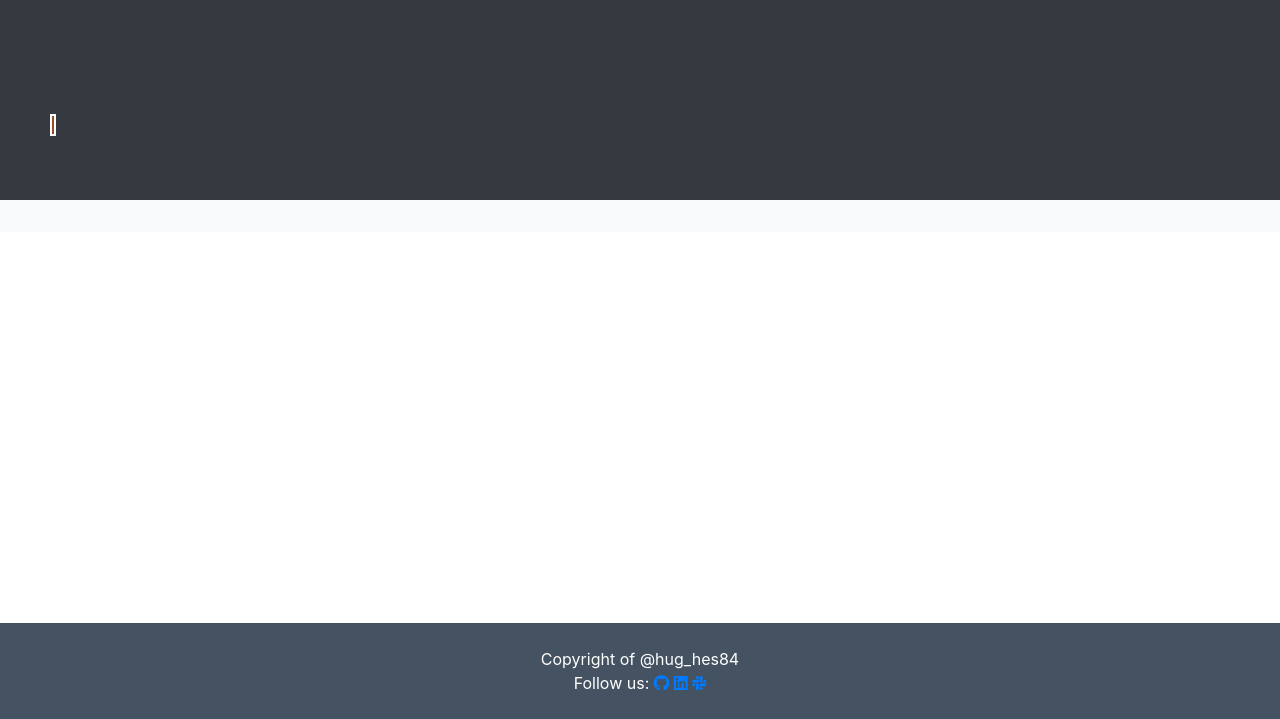
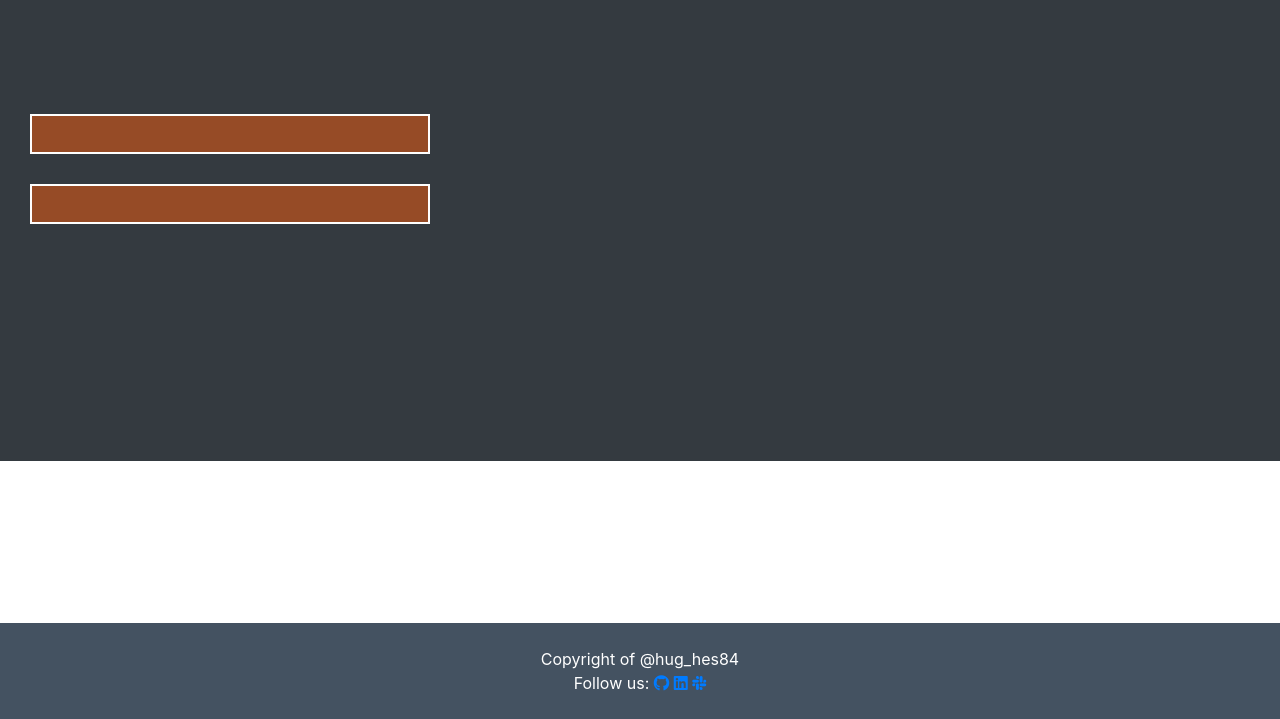
Before and after one commit to hughes84/my-blog-pp4, a Django app: page / in a window 1280 px wide. Shown: the part 81-800 px from the top of the page. Run offline with Django 3.2, Linux system fonts and the light colour scheme; data that the repository does not hold is empty; some libraries are stand-ins or nearby versions.

Commit message:
Add style for homepage

```diff
--- a/static/css/style.css
+++ b/static/css/style.css
@@ -59,7 +59,7 @@ body {
 }
 
 .masthead {
-    margin-top: 40px;
+    margin-top: 10px;
 
 }
 
@@ -77,16 +77,6 @@ body {
 .post-link:hover,
 .page-link {
     color: #E84610;
-}
-
-.post-title {
-    margin-top: 20%;
-    margin-left: 5%;
-}
-
-.post-subtitle {
-    margin-left: 5%;
-    color: lightgray;
 }
 
 .btn-signup {
@@ -157,21 +147,32 @@ nav.main-navigation ul.nav-list {
 }
 
 .hero-overlay {
-    width: fit-content;
+    width: 400px;
     height: fit-content;
+    margin: 50px 0px 0 30px;
+
+}
+
+.overlay-header {
     background-color: rgba(245, 91, 13, 0.507);
-    margin: 50px 0px 0 50px;
-    padding: 1px;
     border: solid white 2px;
+    padding: 10px;
+    margin-bottom: 30px;
+}
+
+.overlay-body {
+    background-color: rgba(245, 91, 13, 0.507);
+    border: solid white 2px;
+    padding: 10px;
+}
+
+.homepage-container {
+    height: 130%;
 }
 
 .jumbotron {
-    height: 100% !important;
+    height: 80% !important;
 
-}
-
-.hero-image {
-    height: 100%;
 }
 
 .nav-list li.nav-list-item {
@@ -379,3 +380,9 @@ form p {
 .contact-btn:hover {
     background-color: white;
 }
+
+.footer {
+    position: fixed;
+    bottom: 0;
+    width: 100%;
+}
```
